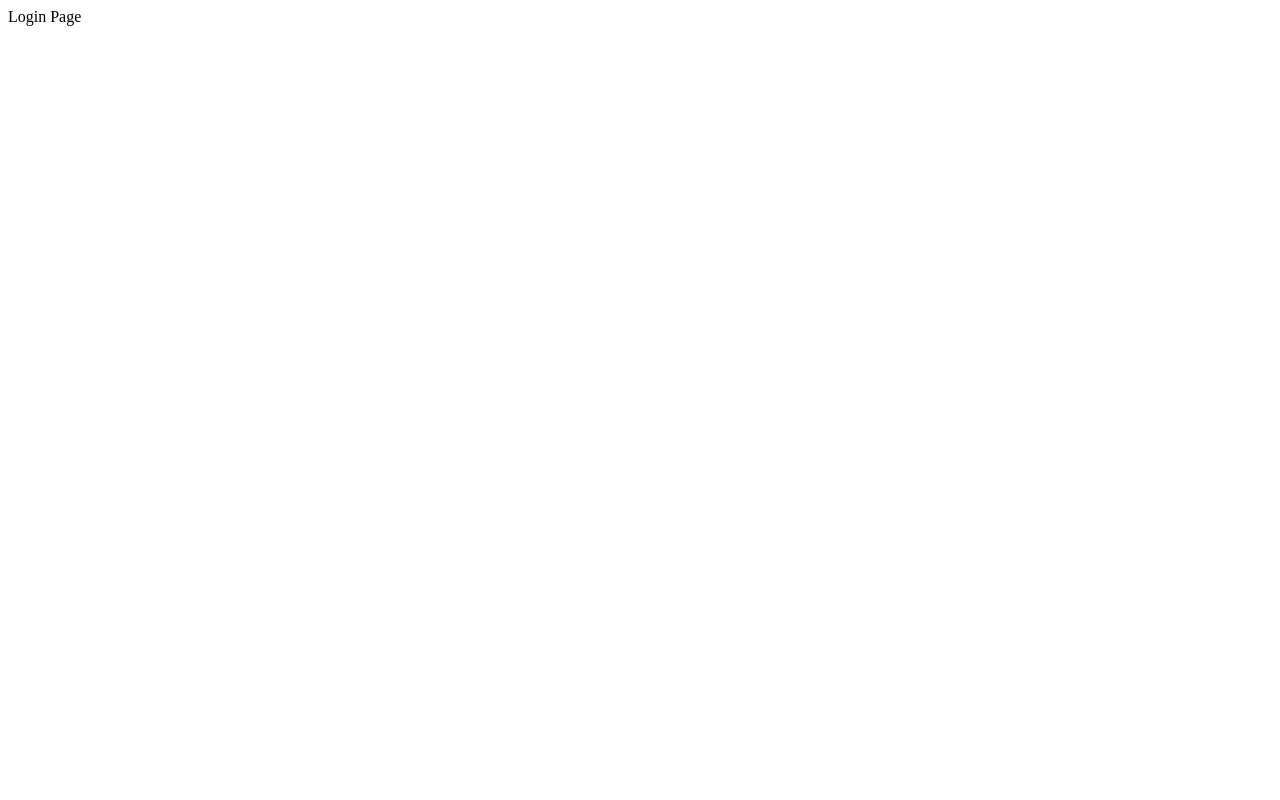
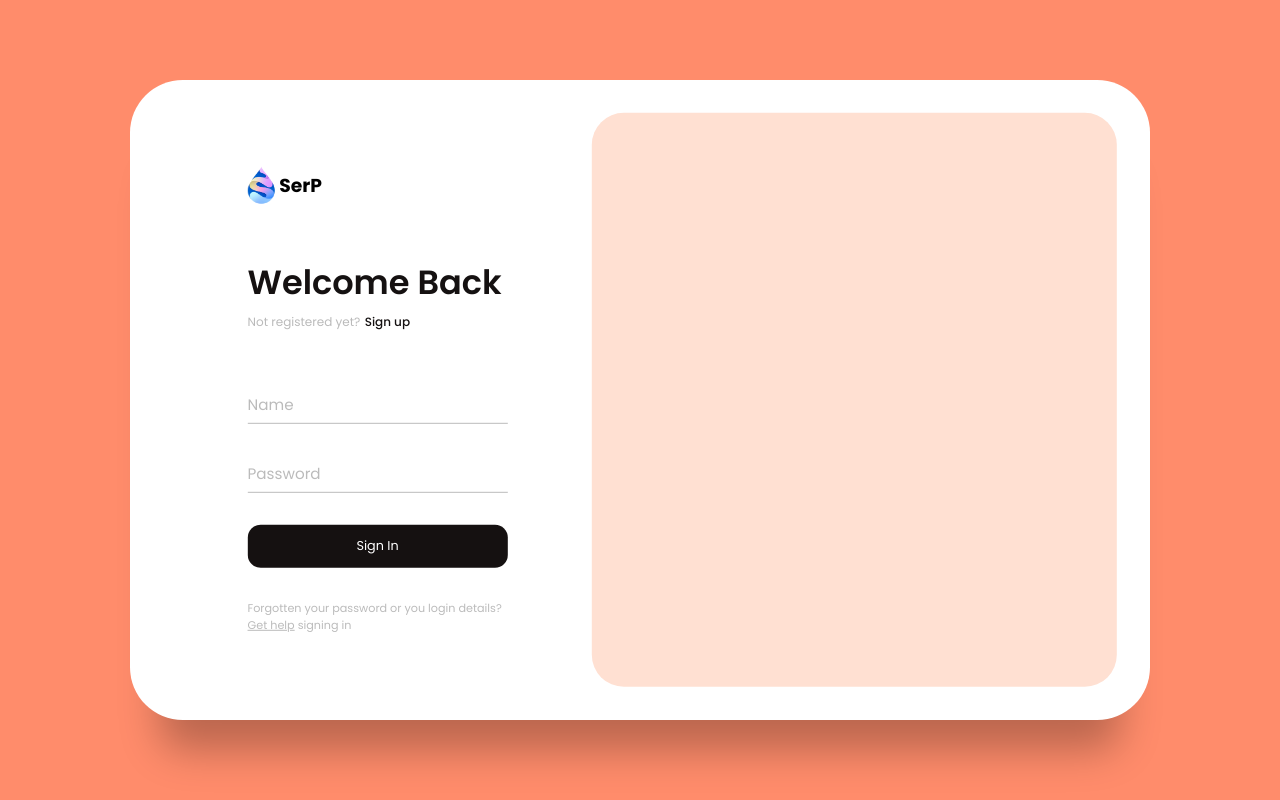
Before and after one commit to agavriliu17/web-technologies-proj, a plain HTML site: page pages/login/index.html in a window 1280 px wide. Drawn offline with Linux system fonts and the light colour scheme.

Commit message:
Defined login layout and form

```diff
--- a/pages/login/app.js
+++ b/pages/login/app.js
@@ -0,0 +1,11 @@
+const inputs = document.querySelectorAll(".input-field");
+
+inputs.forEach((input) => {
+  input.addEventListener("focus", () => {
+    input.classList.add("active");
+  });
+  input.addEventListener("blur", () => {
+    if (input.value !== "") return;
+    input.classList.remove("active");
+  });
+});
--- a/pages/login/index.html
+++ b/pages/login/index.html
@@ -8,8 +8,58 @@
     <link rel="stylesheet" href="style.css" />
   </head>
   <body>
-    <!-- JavaScript Files -->
-    <div>Login Page</div>
+    <main>
+      <div class="box">
+        <div class="inner-box">
+          <div class="forms-wrap">
+            <form action="index.html" autocomplete="off" class="sign-in-form">
+              <div class="logo">
+                <img src="../../resources/images/logo.png" alt="serP-logo" />
+
+                <h3>SerP</h3>
+              </div>
+              <div class="heading">
+                <h2>Welcome Back</h2>
+                <h6>Not registered yet?</h6>
+                <a href="#" class="toggle">Sign up</a>
+              </div>
+
+              <div class="actual-form">
+                <div class="input-wrap">
+                  <input
+                    type="text"
+                    minlength="4"
+                    class="input-field"
+                    autocomplete="off"
+                    required
+                  />
+                  <label>Name</label>
+                </div>
+
+                <div class="input-wrap">
+                  <input
+                    type="password"
+                    minlength="4"
+                    class="input-field"
+                    autocomplete="off"
+                    required
+                  />
+                  <label>Password</label>
+                </div>
+
+                <input type="submit" value="Sign In" class="sign-btn" />
+
+                <p class="text">
+                  Forgotten your password or you login details?
+                  <a href="#">Get help</a> signing in
+                </p>
+              </div>
+            </form>
+          </div>
+          <div class="carousel"></div>
+        </div>
+      </div>
+    </main>
 
     <script src="https://kit.fontawesome.com/a81368914c.js"></script>
     <script src="./app.js"></script>
--- a/pages/login/style.css
+++ b/pages/login/style.css
@@ -0,0 +1,203 @@
+@import url("https://fonts.googleapis.com/css2?family=Poppins:wght@200;300;400;500;600;700;800&display=swap");
+
+*,
+*::before,
+*::after {
+  padding: 0;
+  margin: 0;
+  box-sizing: border-box;
+}
+
+body,
+input {
+  font-family: "Poppins", sans-serif;
+}
+
+main {
+  width: 100%;
+  min-height: 100vh;
+  overflow: hidden;
+  background-color: #ff8c6b;
+  padding: 2rem;
+  display: flex;
+  align-items: center;
+  justify-content: center;
+}
+
+.box {
+  position: relative;
+  width: 100%;
+  max-width: 1020px;
+  height: 640px;
+  background-color: #fff;
+  border-radius: 3.3rem;
+  box-shadow: 0 60px 40px -30px rgba(0, 0, 0, 0.27);
+}
+
+.inner-box {
+  position: absolute;
+  width: calc(100% - 4.1rem);
+  height: calc(100% - 4.1rem);
+  top: 50%;
+  left: 50%;
+  transform: translate(-50%, -50%);
+}
+
+.forms-wrap {
+  position: absolute;
+  height: 100%;
+  width: 45%;
+  top: 0;
+  left: 0;
+  display: grid;
+  grid-template-columns: 1fr;
+  grid-template-rows: 1fr;
+  transition: 0.8s ease-in-out;
+}
+
+.carousel {
+  position: absolute;
+  height: 100%;
+  width: 55%;
+  left: 45%;
+  top: 0;
+  background-color: #ffe0d2;
+  border-radius: 2rem;
+  display: grid;
+  grid-template-rows: auto 1fr;
+  padding-bottom: 2rem;
+  overflow: hidden;
+  transition: 0.8s ease-in-out;
+}
+
+form {
+  max-width: 260px;
+  width: 100%;
+  margin: 0 auto;
+  height: 100%;
+  display: flex;
+  flex-direction: column;
+  justify-content: space-evenly;
+  grid-column: 1 / 2;
+  grid-row: 1 / 2;
+  transition: opacity 0.02s 0.4s;
+}
+
+form.sign-up-form {
+  opacity: 0;
+  pointer-events: none;
+}
+
+.logo {
+  display: flex;
+  align-items: center;
+}
+
+.logo img {
+  width: 27px;
+  margin-right: 0.3rem;
+}
+
+.logo h4 {
+  font-size: 1.1rem;
+  margin-top: -9px;
+  letter-spacing: -0.5px;
+  color: #151111;
+}
+
+.heading h2 {
+  font-size: 2.1rem;
+  font-weight: 600;
+  color: #151111;
+}
+
+.heading h6 {
+  color: #bababa;
+  font-weight: 400;
+  font-size: 0.75rem;
+  display: inline;
+}
+
+.toggle {
+  color: #151111;
+  text-decoration: none;
+  font-size: 0.75rem;
+  font-weight: 500;
+  transition: 0.3s;
+}
+
+.toggle:hover {
+  color: #8371fd;
+}
+
+.input-wrap {
+  position: relative;
+  height: 37px;
+  margin-bottom: 2rem;
+}
+
+.input-field {
+  position: absolute;
+  width: 100%;
+  height: 100%;
+  background: none;
+  border: none;
+  outline: none;
+  border-bottom: 1px solid #bbb;
+  padding: 0;
+  font-size: 0.95rem;
+  color: #151111;
+  transition: 0.4s;
+}
+
+label {
+  position: absolute;
+  left: 0;
+  top: 50%;
+  transform: translateY(-50%);
+  font-size: 0.95rem;
+  color: #bbb;
+  pointer-events: none;
+  transition: 0.4s;
+}
+
+.input-field.active {
+  border-bottom-color: #151111;
+}
+
+.input-field.active + label {
+  font-size: 0.75rem;
+  top: -2px;
+}
+
+.sign-btn {
+  display: inline-block;
+  width: 100%;
+  height: 43px;
+  background-color: #151111;
+  color: #fff;
+  border: none;
+  cursor: pointer;
+  border-radius: 0.8rem;
+  font-size: 0.8rem;
+  margin-bottom: 2rem;
+  transition: 0.3s;
+}
+
+.sign-btn:hover {
+  background-color: #8371fd;
+}
+
+.text {
+  color: #bbb;
+  font-size: 0.7rem;
+}
+
+.text a {
+  color: #bbb;
+  transition: 0.3s;
+}
+
+.text a:hover {
+  color: #8371fd;
+}
```
